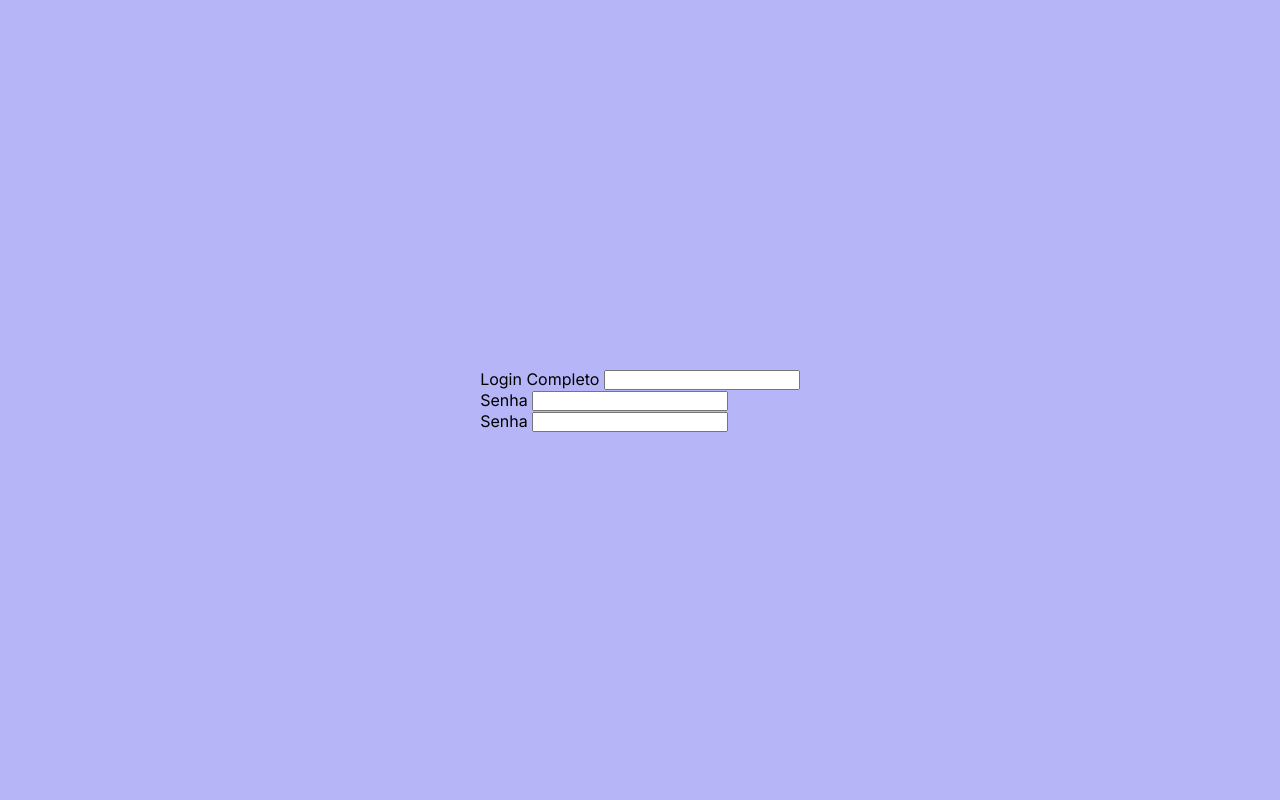
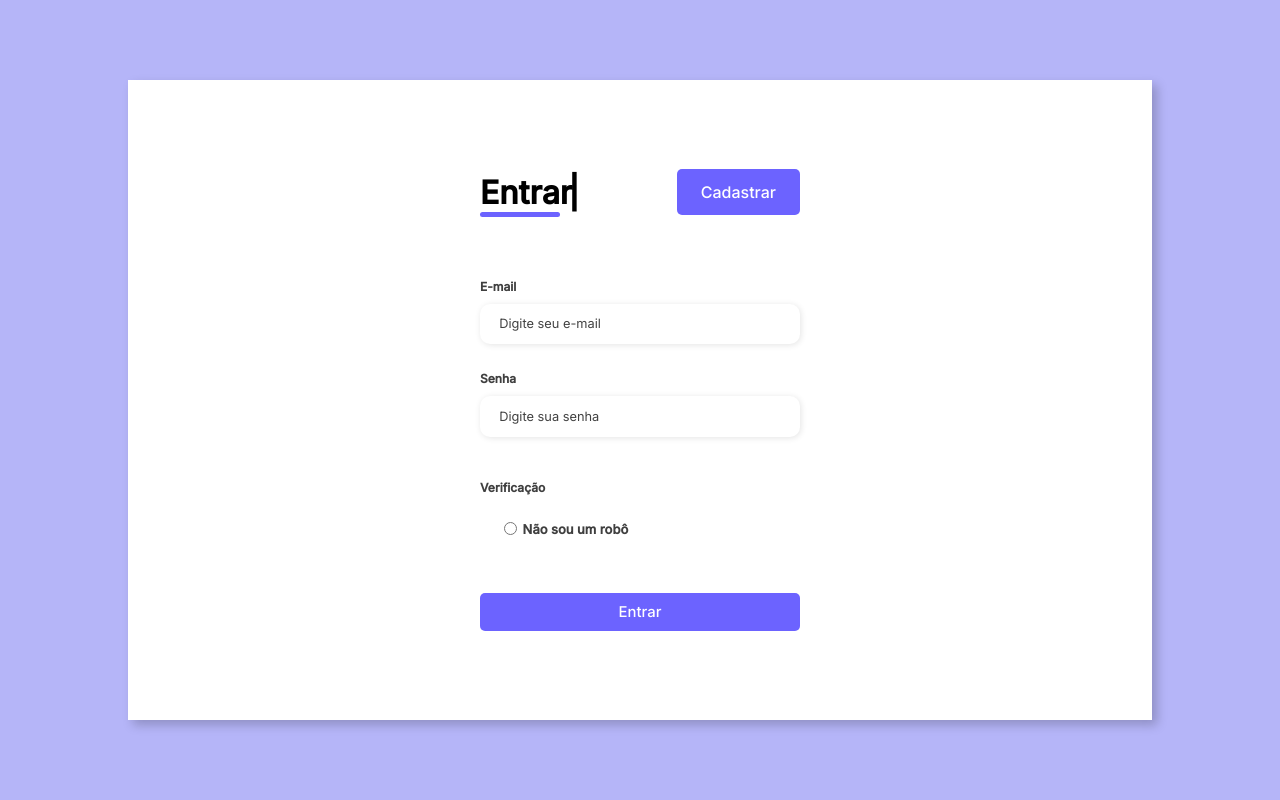
Before and after one commit to Ericofff/gestao_financeira, a PHP site: page /login.html in a window 1280 px wide. Run offline with PHP 8.4, Linux system fonts and the light colour scheme; some libraries are stand-ins or nearby versions.

Commit message:
Login e Register Terminados com TypeIT

```diff
--- /dev/null
+++ b/css/login.css
@@ -0,0 +1,202 @@
+
+.form-image {
+    width: 50%;
+    display: flex;
+    justify-content: center;
+    align-items: center;
+    background-color: #fde3a7d7;
+    padding: 1rem;
+}
+
+.form-image img {
+    width: 31rem;
+	transition: .3s;
+}
+.form-image img:hover {
+    width: 33rem;
+}
+
+.form {
+    width: 50%;
+    display: flex;
+    flex-direction: column;
+    justify-content: center;
+    align-items: center;
+    background-color: #fff;
+    padding: 3rem;
+}
+
+.form-header {
+    width: 20rem;
+    margin-bottom: 3rem;
+    display: flex;
+    justify-content: space-between;
+    align-items: center;
+}
+
+.register-button {
+    display: flex;
+    align-items: center;
+}
+
+.register-button a {
+    border: none;
+    background-color: #6c63ff;
+    padding: .8rem 1.5rem;
+    border-radius: 5px;
+    cursor: pointer;
+}
+
+.register-button a:hover {
+    background-color: #6b63fff1;
+}
+
+.register-button a {
+	font-size: 1rem;
+    text-decoration: none;
+    font-weight: 500;
+    color: #fff;
+}
+
+.form-header h1::after {
+    content: '';
+    display: block;
+    width: 5rem;
+    height: 0.3rem;
+    background-color: #6c63ff;
+    margin: 0 auto;
+    position: absolute;
+    border-radius: 10px;
+	transition: .3s;
+}
+.form-header h1:hover:after {
+    width: 10rem;
+
+}
+
+.input-group {
+    display: flex;
+    flex-direction: column;
+    flex-wrap: wrap;
+    justify-content: space-between;
+    padding: 1rem 0;
+}
+
+.input-box {
+    display: flex;
+    flex-direction: column;
+    margin-bottom: 1.1rem;
+}
+
+.input-box input {
+    margin: 0.6rem 0;
+    padding: 0.8rem 1.2rem;
+    border: none;
+    border-radius: 10px;
+    box-shadow: 1px 1px 6px #0000001c;
+    font-size: 0.8rem;
+}
+
+.input-box input:hover {
+    background-color: #eeeeee75;
+}
+
+.input-box input:focus-visible {
+    outline: 1px solid #6c63ff;
+}
+
+.input-box label,
+.robot-title h6 {
+    font-size: 0.75rem;
+    font-weight: 600;
+    color: #000000c0;
+}
+
+.input-box input::placeholder {
+    color: #000000be;
+}
+
+.robot-group {
+    display: flex;
+    justify-content: space-between;
+    margin-top: 0.62rem;
+    padding: 0 .5rem;
+}
+
+.robot-input {
+    padding: 1rem;
+    display: flex;
+    align-items: center;
+}
+
+.robot-input input {
+    margin-right: 0.35rem;
+}
+
+.robot-input label {
+    font-size: 0.81rem;
+    font-weight: 600;
+    color: #000000c0;
+}
+
+.continue-button button {
+    width: 100%;
+    margin-top: 2.5rem;
+    border: none;
+    background-color: #6c63ff;
+    padding: 0.62rem;
+    border-radius: 5px;
+    cursor: pointer;
+}
+
+.continue-button button:hover {
+    background-color: #6b63fff1;
+}
+
+.continue-button button a {
+    text-decoration: none;
+    font-size: 0.93rem;
+    font-weight: 500;
+    color: #fff;
+}
+
+@media screen and (max-width: 1330px) {
+    .form-image {
+        display: none;
+    }
+
+	.container{
+		width: 50%;
+	}
+
+	.form{
+		width: 100%;
+	}
+}
+
+@media screen and (max-width: 1064px){
+	.container{
+		width: 90%;
+		height: auto;
+	}
+
+	.input-group{
+		flex-direction: column;
+		overflow-y: scroll;
+		flex-wrap: nowrap;
+		max-height: 10rem;
+		padding-right: 5rem;
+	}
+
+	.robot-inputs{
+		margin-top: 2rem;
+	}
+
+	.robot-group{
+		flex-direction: column;
+	}
+
+	.robot-input{
+		margin-top: .5rem;
+	}
+}
--- a/css/style.css
+++ b/css/style.css
@@ -4,6 +4,7 @@
     margin: 0;
     box-sizing: border-box;
     font-family: 'Inter', sans-serif;
+    text-transform: none;
 }
 
 body {
@@ -21,197 +22,3 @@ body {
     display: flex;
     box-shadow: 5px 5px 10px rgba(0, 0, 0, 0.212);
 }
-
-.form-image {
-    width: 50%;
-    display: flex;
-    justify-content: center;
-    align-items: center;
-    background-color: #fde3a7d7;
-    padding: 1rem;
-}
-
-.form-image img {
-    width: 31rem;
-}
-
-.form {
-    width: 50%;
-    display: flex;
-    flex-direction: column;
-    justify-content: center;
-    align-items: center;
-    background-color: #fff;
-    padding: 3rem;
-}
-
-.form-header {
-    margin-bottom: 3rem;
-    display: flex;
-    justify-content: space-between;
-}
-
-.login-button {
-    display: flex;
-    align-items: center;
-}
-
-.login-button button {
-    border: none;
-    background-color: #6c63ff;
-    padding: .8rem 1.5rem;
-    border-radius: 5px;
-    cursor: pointer;
-}
-
-.login-button button:hover {
-    background-color: #6b63fff1;
-}
-
-.login-button button a {
-	font-size: 1rem;
-    text-decoration: none;
-    font-weight: 500;
-    color: #fff;
-}
-
-.form-header h1::after {
-    content: '';
-    display: block;
-    width: 5rem;
-    height: 0.3rem;
-    background-color: #6c63ff;
-    margin: 0 auto;
-    position: absolute;
-    border-radius: 10px;
-	transition: .3s;
-}
-.form-header h1:hover:after {
-    width: 10rem;
-
-}
-
-.input-group {
-    display: flex;
-    flex-wrap: wrap;
-    justify-content: space-between;
-    padding: 1rem 0;
-}
-
-.input-box {
-    display: flex;
-    flex-direction: column;
-    margin-bottom: 1.1rem;
-}
-
-.input-box input {
-    margin: 0.6rem 0;
-    padding: 0.8rem 1.2rem;
-    border: none;
-    border-radius: 10px;
-    box-shadow: 1px 1px 6px #0000001c;
-    font-size: 0.8rem;
-}
-
-.input-box input:hover {
-    background-color: #eeeeee75;
-}
-
-.input-box input:focus-visible {
-    outline: 1px solid #6c63ff;
-}
-
-.input-box label,
-.gender-title h6 {
-    font-size: 0.75rem;
-    font-weight: 600;
-    color: #000000c0;
-}
-
-.input-box input::placeholder {
-    color: #000000be;
-}
-
-.gender-group {
-    display: flex;
-    justify-content: space-between;
-    margin-top: 0.62rem;
-    padding: 0 .5rem;
-}
-
-.gender-input {
-    display: flex;
-    align-items: center;
-}
-
-.gender-input input {
-    margin-right: 0.35rem;
-}
-
-.gender-input label {
-    font-size: 0.81rem;
-    font-weight: 600;
-    color: #000000c0;
-}
-
-.continue-button button {
-    width: 100%;
-    margin-top: 2.5rem;
-    border: none;
-    background-color: #6c63ff;
-    padding: 0.62rem;
-    border-radius: 5px;
-    cursor: pointer;
-}
-
-.continue-button button:hover {
-    background-color: #6b63fff1;
-}
-
-.continue-button button a {
-    text-decoration: none;
-    font-size: 0.93rem;
-    font-weight: 500;
-    color: #fff;
-}
-
-@media screen and (max-width: 1330px) {
-    .form-image {
-        display: none;
-    }
-
-	.container{
-		width: 50%;
-	}
-
-	.form{
-		width: 100%;
-	}
-}
-
-@media screen and (max-width: 1064px){
-	.container{
-		width: 90%;
-		height: auto;
-	}
-
-	.input-group{
-		flex-direction: column;
-		overflow-y: scroll;
-		flex-wrap: nowrap;
-		max-height: 10rem;
-		padding-right: 5rem;
-	}
-
-	.gender-inputs{
-		margin-top: 2rem;
-	}
-
-	.gender-group{
-		flex-direction: column;
-	}
-
-	.gender-input{
-		margin-top: .5rem;
-	}
-}
--- a/index.html
+++ b/index.html
@@ -4,6 +4,7 @@
     <meta charset="UTF-8">
     <meta http-equiv="X-UA-Compatible" content="IE=edge">
     <meta name="viewport" content="width=device-width, initial-scale=1.0">
+    <link rel="stylesheet" href="css/cadastro.css">
     <link rel="stylesheet" href="css/style.css">
     <title>Lançamentos</title>
     <script crossorigin="anonymous" src="https://unpkg.com/typeit@8.7.1/dist/index.umd.js" defer></script>
@@ -18,10 +19,10 @@
         <div class="sub-form">
               <div class="form-header">
                   <div class="title">
-                      <h1 class="animated"></h1>
+                      <h1 class="cadastro"></h1>
                   </div>
                   <div class="login-button">
-                      <button><a href="#">Entrar</a></button>
+                      <a href="login.html">Entrar</a>
                   </div>
               </div>
 
--- a/js/MaquinaDeEscrever.js
+++ b/js/MaquinaDeEscrever.js
@@ -1,7 +1,7 @@
 document.addEventListener('DOMContentLoaded', () => {
-    new TypeIt(".animated", {
+    new TypeIt(".cadastro", {
         speed: 100,
-        loop: true
+        loop: false
     })
     .type('Cadatre-se', {delay: 300})
     .move(-6)
@@ -17,7 +17,24 @@ document.addEventListener('DOMContentLoaded', () => {
     .move(-2)
     .type('-', {delay: 500})
     .move(2)
+    .go()
+
+});
+
+document.addEventListener('DOMContentLoaded', () => {
+    new TypeIt(".login", {
+        speed: 100
+    })
+    .type('Enttrar', {delay: 300})
+    .move(-3)
+    .delete(1)
+    .move(6)
     .delete(11)
+    .type('Entrrr', {delay: 300})
+    .move(-1)
+    .delete(1)
+    .type('a')
+    .move(1)
     .go()
 
 })
--- a/login.html
+++ b/login.html
@@ -4,51 +4,55 @@
     <meta charset="UTF-8">
     <meta http-equiv="X-UA-Compatible" content="IE=edge">
     <meta name="viewport" content="width=device-width, initial-scale=1.0">
+    <link rel="stylesheet" href="css/login.css">
     <link rel="stylesheet" href="css/style.css">
     <title>Lançamentos</title>
-     <script>
-        $(document).ready(function(){
-          $("#enviar").click(function(){
-            var Login = $("#Login").val();
-            var Senha = $("#Senha").val();
-            $.ajax({
-          url: "usuario.php",
-          type: "POST",
-          data: "Login="+Login+"&Senha="+Senha,
-          dataType: "html"
+    <script crossorigin="anonymous" src="https://unpkg.com/typeit@8.7.1/dist/index.umd.js" defer></script>
+    <script src="js/MaquinaDeEscrever.js"></script>
+  </head>
+<body>
+  <div class="container">
+      <div class="form-image">
+          <img src="img/bg.svg" alt="">
+      </div>
+      <div class="form">
+        <div class="sub-form">
+              <div class="form-header">
+                  <div class="title">
+                      <h1 class="login"></h1>
+                  </div>
+                  <div class="register-button">
+                      <a href="index.html">Cadastrar</a>
+                  </div>
+              </div>
 
-          }).done(function(resposta) {
-            $("p").html(resposta);
+              <div class="input-group">
+                  <div class="input-box">
+                      <label for="email">E-mail</label>
+                      <input id="email" type="email" name="email" placeholder="Digite seu e-mail" required>
+                  </div>
+                  <div class="input-box">
+                      <label for="password">Senha</label>
+                      <input id="password" type="password" name="password" placeholder="Digite sua senha" required>
+                  </div>
+              </div>
 
-          }).fail(function(jqXHR, textStatus ) {
-            console.log("Request failed: " + textStatus);
+              <div class="robot-inputs">
+                  <div class="robot-title">
+                      <h6>Verificação</h6>
+                  </div>
 
-          }).always(function() {
-            console.log("completou");
-          });
-        });
-      });
+                  <div class="robot-group">
+                      <div class="robot-input">
+                          <input id="robot" type="radio" name="robot">
+                          <label for="robot">Não sou um robô</label>
+                      </div>
+              </div>
 
-
-      </script>
-</head>
-<body>
-    <header>
-        <nav></nav>
-    </header>
-    <main>
-        <div class="forms">
-            <label for="Login">Login Completo</label>
-            <input id="Login" type="Login" >
-        </div>
-        <div class="forms">
-            <label for="Senha">Senha</label>
-            <input id="Senha" type="Senha" >
-        </div>
-        <div class="forms">
-            <label for="senha">Senha</label>
-            <input id="senha" type="senha" >
-        </div>
-    </main>
+              <div class="continue-button">
+                  <button><a href="#">Entrar</a> </button>
+              </div>
+         </div class "ai"iv>
+  </div>
 </body>
 </html>
```
Also changed, not shown: css/cadastro.css (added, +221 -0 lines).
